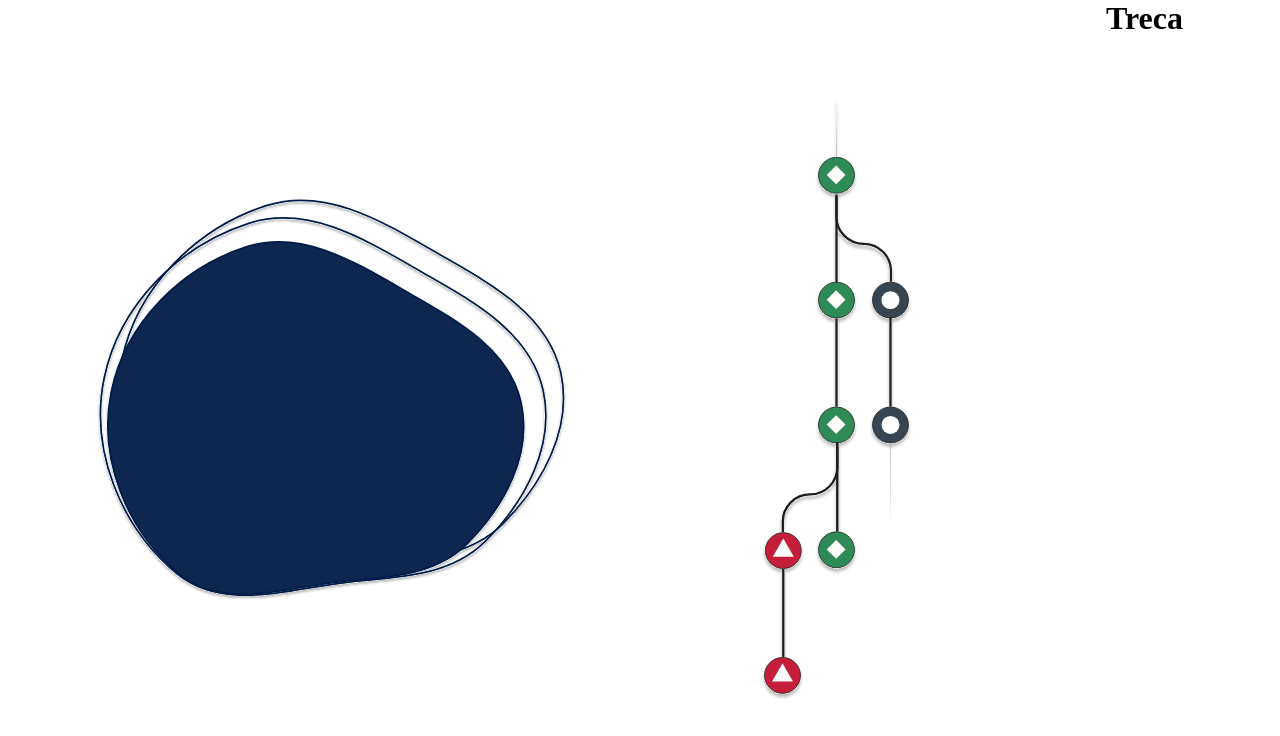
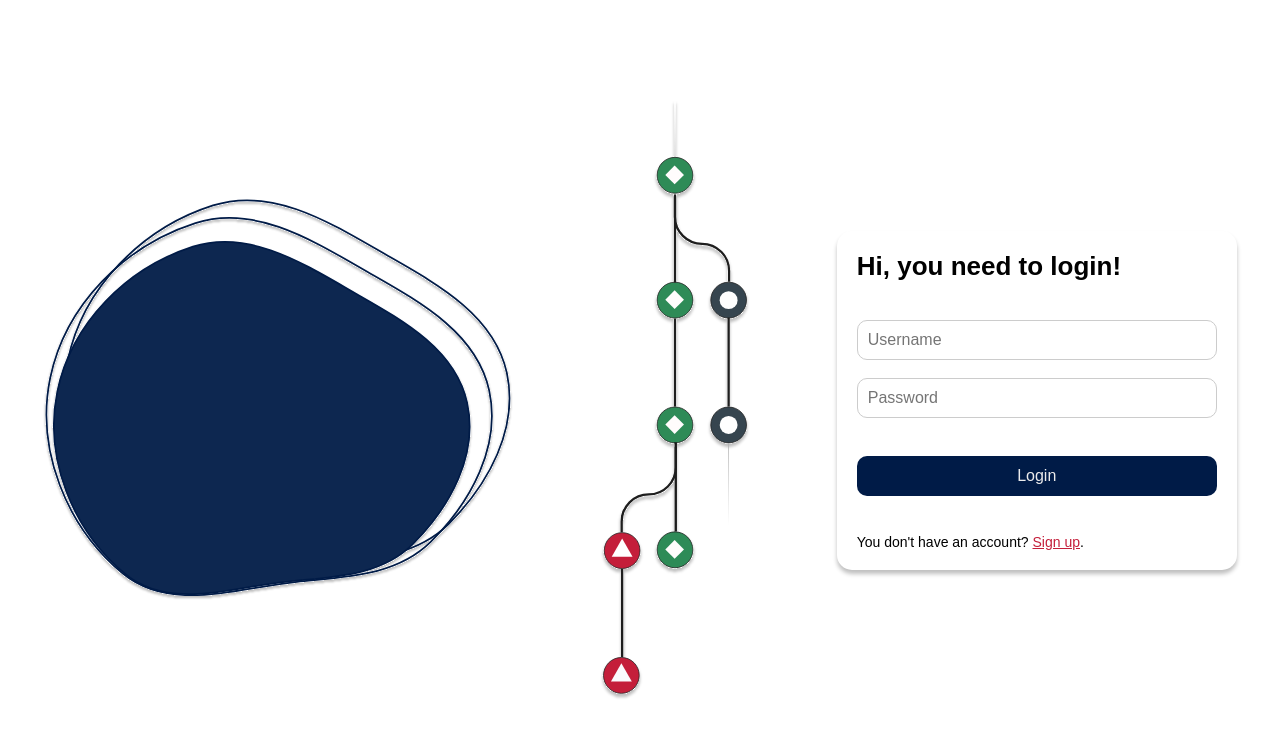
Before and after one commit to ImDamjan/Komakai, an Angular app in the folder client/: page /auth in a window 1280 px wide. Shown: the top 736 px of the page. Built offline with nearby package versions, Linux system fonts and the light colour scheme.

Commit message:
#13-Gotov je dizajn, fali switch komponenti

```diff
--- a/client/src/app/components/login/login.component.css
+++ b/client/src/app/components/login/login.component.css
@@ -24,6 +24,7 @@
     border-radius: 10px;
     padding: 10px;
     font-size: 16px;
+    font-family: 'Poppins', sans-serif;
     border: 1px solid #ccc;
     transition: border-color 0.3s;
   }
@@ -45,11 +46,13 @@
     border: none;
     border-radius: 10px;
     cursor: pointer;
+    font-family: 'Poppins', sans-serif;
   }
 
   p {
     font-size: 14px;
     margin-top: 20px;
+    font-family: 'Poppins', sans-serif;
   }
 
   a {
--- a/client/src/app/components/login/login.component.html
+++ b/client/src/app/components/login/login.component.html
@@ -14,5 +14,5 @@
   <br>
 </form>
 <br>
-<p>You don't have an account? <a routerLink="/register">Sign up</a>.</p>
+<p>You don't have an account? <a routerLink="./register">Sign up</a>.</p>
 </div>
--- a/client/src/app/components/register/register.component.css
+++ b/client/src/app/components/register/register.component.css
@@ -39,6 +39,7 @@
     margin-top: 20px;
     font-family: 'Inter';
     font-size: 16px;
+    font-family: 'Poppins', sans-serif;
     line-height: 40px;
     color: #EBEBEC;
     background: #001B47;
@@ -50,6 +51,7 @@
   .register p {
     font-size: 14px;
     margin-top: 20px;
+    font-family: 'Poppins', sans-serif;
   }
 
   .register a {
--- a/client/src/app/components/register/register.component.html
+++ b/client/src/app/components/register/register.component.html
@@ -2,33 +2,14 @@
     <h2>You need to create account!</h2>
     <br>
     <form>
-    <div>
-        <input type="text" name="name" placeholder="Name" required>
-    </div>
-    <br>
-    <div>
-        <input type="text" name="surname" placeholder="Surname" required>
-    </div>
-    <br>
-    <div>
-        <input type="text" name="email" placeholder="Email" required>
-    </div>
-    <br>
-    <div>
-    <input type="text" name="username" placeholder="Username" required>
-    </div>
-    <br>
-    <div>
-    <input type="password"  name="password" placeholder="Password" required>
-    </div>
-    <br>
-    <div>
-    <input type="password"  name="confirm-password" placeholder="Confirm password" required>
-    </div>
-    <br>
-    <button type="submit">Sign up</button>
-    <br>
+    <div><input type="text" name="name" placeholder="Name" required></div><br>
+    <div><input type="text" name="surname" placeholder="Surname" required></div><br>
+    <div><input type="text" name="email" placeholder="Email" required></div><br>
+    <div><input type="text" name="username" placeholder="Username" required></div><br>
+    <div><input type="password"  name="password" placeholder="Password" required></div><br>
+    <div><input type="password"  name="confirm-password" placeholder="Confirm password" required></div><br>
+    <button type="submit">Sign up</button><br>
     </form>
     <br>
-    <p>Already have an account? <a routerLink="/register">Log in</a>.</p>
+    <p>Already have an account? <a routerLink="/auth">Log in</a>.</p>
 </div>
--- a/client/src/app/pages/auth/auth.component.css
+++ b/client/src/app/pages/auth/auth.component.css
@@ -22,3 +22,9 @@
     .flow img{
         max-height: 600px;
     }
+
+    .login{
+        display: flex;
+        justify-content: center;
+        align-items: center;
+    }
--- a/client/src/app/pages/auth/auth.component.html
+++ b/client/src/app/pages/auth/auth.component.html
@@ -5,7 +5,7 @@
     <div class="flow">
         <img src="assets/login/auth.svg" />
     </div>
-    <div class="treca">
-        <h1>Treca</h1>
+    <div class="login">
+        <app-login></app-login>
     </div>
 </div>
```
